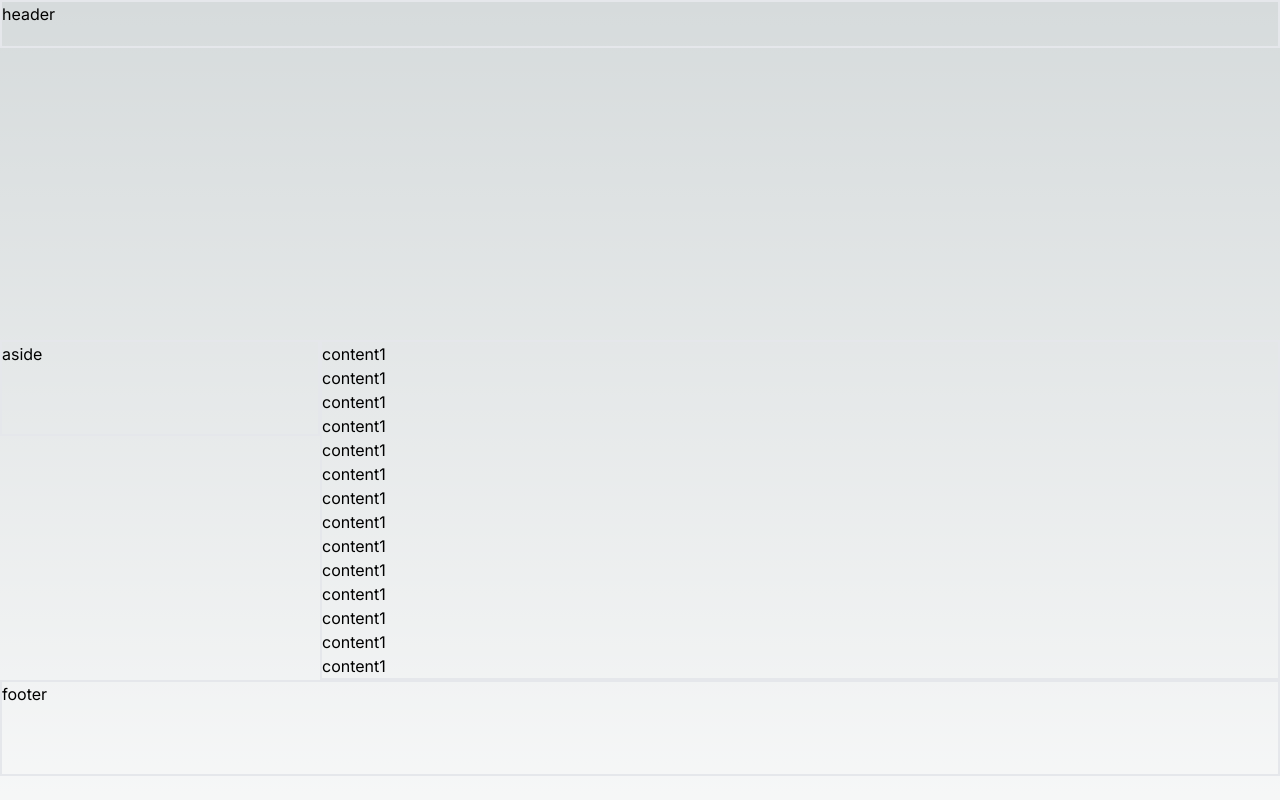
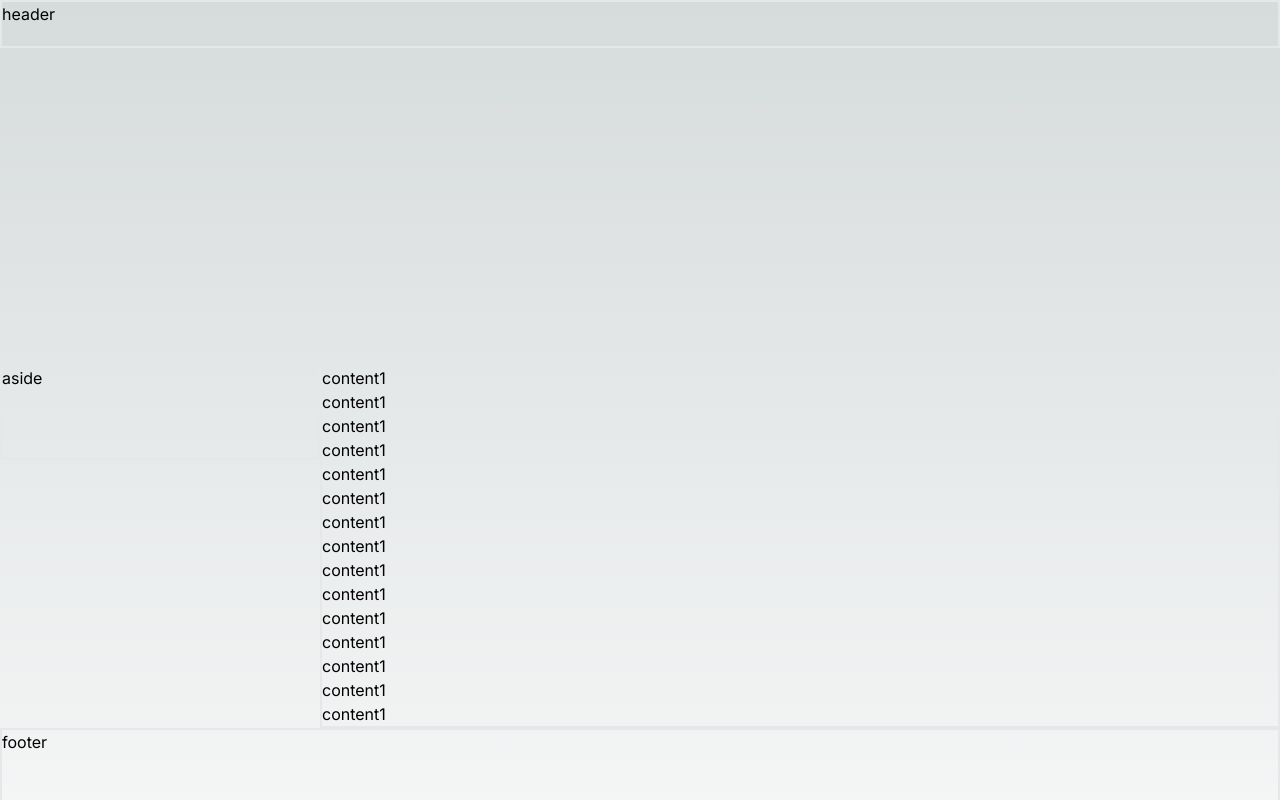
Before and after one commit to ShoeheyOt/my-blog, a Next.js app: page /blog in a window 1280 px wide. Shown: the top 800 px of the page. Built offline with nearby package versions, Linux system fonts and the light colour scheme.

Commit message:
add line

```diff
--- a/src/app/blog/page.tsx
+++ b/src/app/blog/page.tsx
@@ -18,6 +18,7 @@ export default function Blog() {
         <div>content1</div>
         <div>content1</div>
         <div>content1</div>
+        <div>content1</div>
       </article>
       <footer className="border-2 col-span-4 h-24">footer</footer>
     </div>
```
